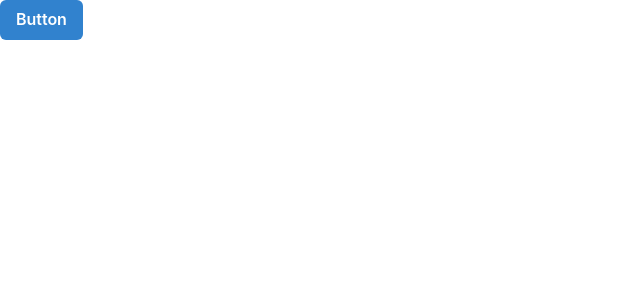
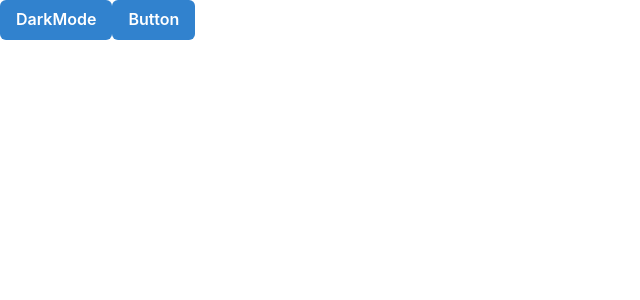
Before and after one commit to mdimasdimyati/CRUD-Frontend-Next.Js, a Next.js app: page /user in a window 1280 px wide. Shown: the top 300 px of the page, without its empty margins (0-640 px from the left). Built offline with nearby package versions, Linux system fonts and the light colour scheme.

Commit message:
Make UI with chakra Ui darkmode

```diff
--- a/pages/user/index.js
+++ b/pages/user/index.js
@@ -1,6 +1,7 @@
 import React, {useState} from 'react'
 import { Button } from "@chakra-ui/button"
 import { Modal, ModalBody, ModalHeader, ModalCloseButton,  ModalContent, ModalOverlay } from '@chakra-ui/modal'
+import { useColorMode } from "@chakra-ui/color-mode"
 
 const UserPage = () => {
     const [isModalShow, setIsModalShow] = useState(false)
@@ -11,8 +12,11 @@ const UserPage = () => {
         setIsModalShow(false)
     }
 
+    const { colorMode, toggleColorMode } = useColorMode()
+
     return (
         <div>
+            <Button colorScheme="blue" onClick={toggleColorMode}>DarkMode</Button>
             <Button colorScheme="blue" onClick={handleOpenModal}>Button</Button>
             <Modal motionPreset="slideInBottom" isOpen={isModalShow} onClose={handleCloseModal}>
                 <ModalOverlay />
```
